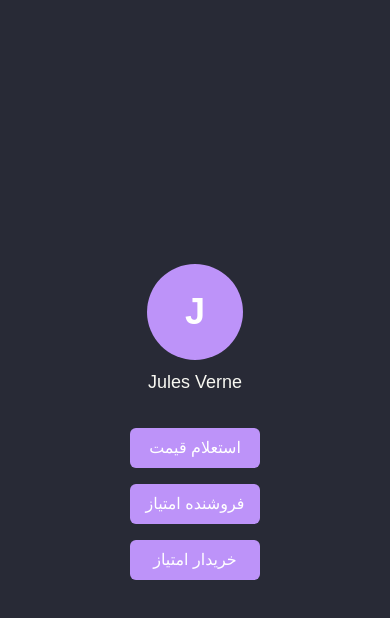
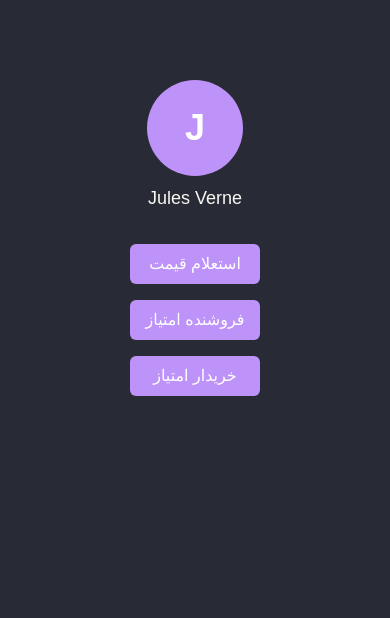
Before and after one commit to milad7212/resanet-eita, a Next.js app: page / in a window 390 px wide. Shown: the top 618 px of the page. Built offline with nearby package versions, Linux system fonts and the light colour scheme.

Commit message:
refactor: improve mobile layout

```diff
--- a/app/page.tsx
+++ b/app/page.tsx
@@ -10,7 +10,7 @@ export default function Home() {
   const [buyerScore, setBuyerScore] = useState("");
 
   return (
-    <div className="flex min-h-screen flex-col items-center justify-center bg-background text-foreground">
+    <div className="flex min-h-screen flex-col items-center justify-start bg-background pt-20 text-foreground">
       <div className="mb-8 flex flex-col items-center gap-2">
         <div className="flex h-24 w-24 items-center justify-center rounded-full bg-purple text-4xl font-bold text-white">
           J
@@ -59,7 +59,7 @@ export default function Home() {
                 id="seller-score"
                 type="number"
                 value={sellerScore}
-                onChange={(e) => setSellerScore(e.g.target.value)}
+                onChange={(e) => setSellerScore(e.target.value)}
                 className="rounded-md bg-current-line px-2 py-1 text-white"
               />
               <span>ده ماهه</span>
```
